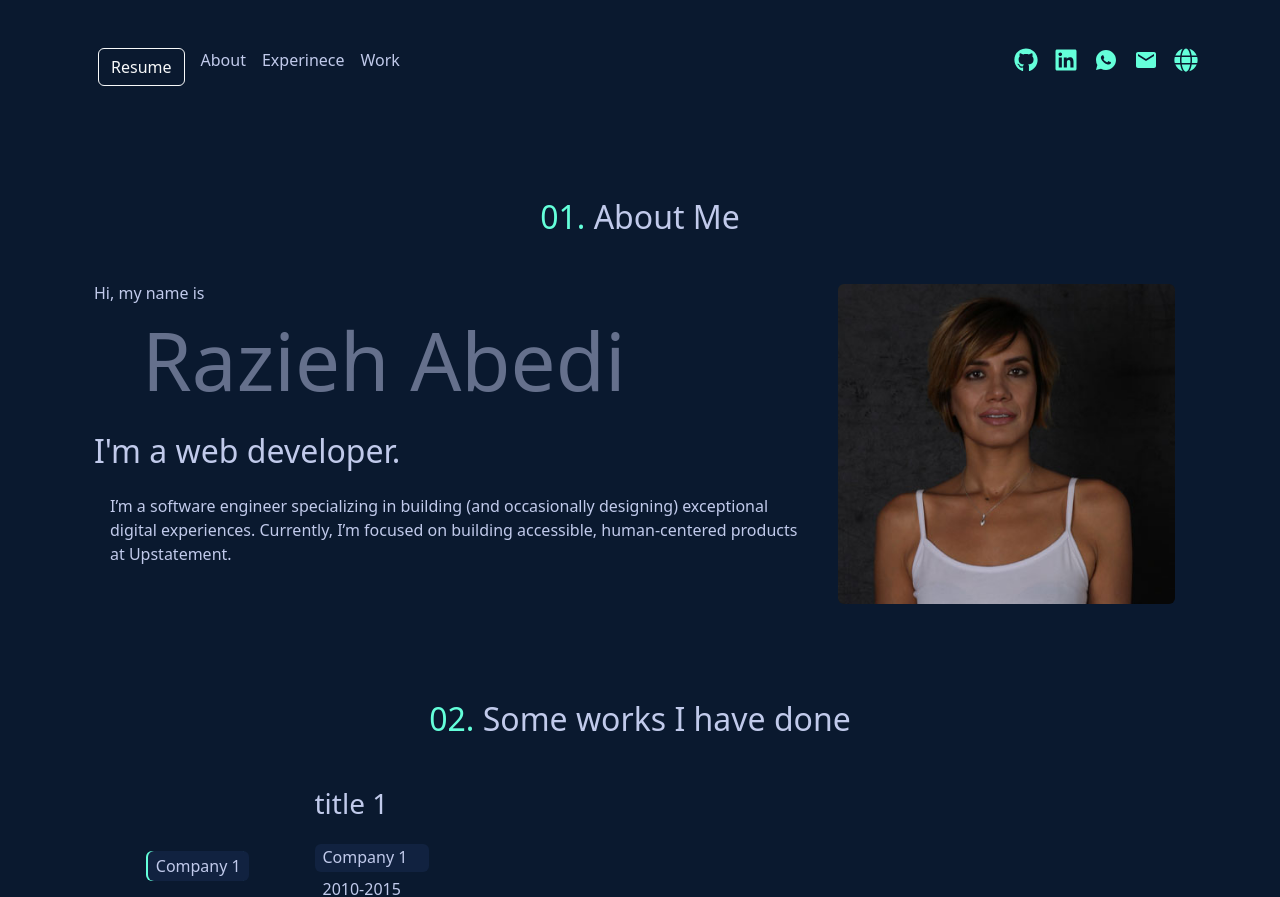
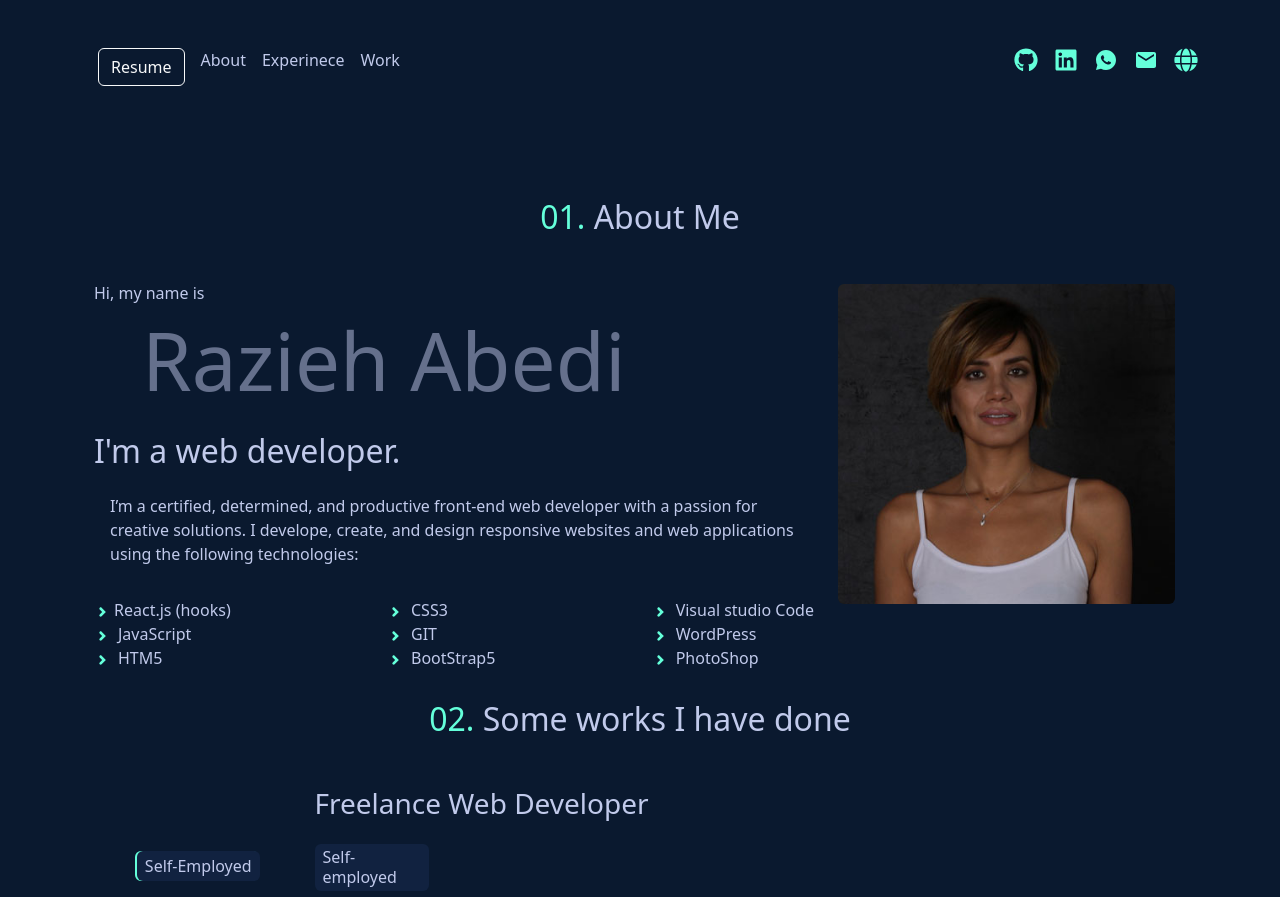
Before and after one commit to Razieh-Abedi/my-portfolio-app, a React (Create React App) app: page / in a window 1280 px wide. Shown: the top 897 px of the page. Built offline with nearby package versions, Linux system fonts and the light colour scheme.

Commit message:
modified the about section:

```diff
--- a/src/App.css
+++ b/src/App.css
@@ -97,7 +97,7 @@ h2 {
     width: 13% !important;
   }
   .jobIcon {
-    font-size: 2rem !important;
+    font-size: 1rem !important;
   }
   .jobInfo {
     width: 75%;
@@ -118,12 +118,11 @@ h2 {
 .jobIcon {
   color: #64ffda;
   /* font-size: 2.7rem !important; */
-  font-size: 5rem;
+  font-size: 1rem !important;
 }
 
 .companyBtn {
   background-color: #112240;
-  /* width: 13%; */
 }
 .jobInfo {
   width: 95%;
--- a/src/ExperienceData.js
+++ b/src/ExperienceData.js
@@ -1,14 +1,13 @@
 const ExperienceData = [
   {
     id: 1,
-      company: "Company 1",
-      dates: "2010-2015",
-      title: "title 1",
+    company: "Self-employed",
+    dates: "2021-2022",
+    title: "Freelance Web Developer",
     duties: [
-        "Lorem ipsum dolor sit amet, consectetur adipiscing elit, sed do eiusmod tempor incididunt ut labore et dolore magna aliqua. Ut enim ad minim veniam, quis nostrud exercitation ullamco laboris nisi ut aliquip ex ea commodo consequat. Duis aute irure dolor in reprehenderit in voluptate velit esse cillum dolore eu fugiat nulla pariatur. ",
-        "Lorem ipsum dolor sit amet, consectetur adipiscing elit, sed do eiusmod tempor incididunt ut labore et dolore magna aliqua. Ut enim ad minim veniam, quis nostrud exercitation ullamco laboris nisi ut aliquip ex ea commodo consequat. Duis aute irure dolor in reprehenderit in voluptate velit esse cillum dolore eu fugiat nulla pariatur.",
-        "Lorem ipsum dolor sit amet, consectetur adipiscing elit, sed do eiusmod tempor incididunt ut labore et dolore magna aliqua. Ut enim ad minim veniam, quis nostrud exercitation ullamco laboris nisi ut aliquip ex ea commodo consequat. Duis aute irure dolor in reprehenderit in voluptate velit esse cillum dolore eu fugiat nulla pariatur. ",
-
+      "Created a website for a hotel/restuarant company.",
+      "Created web mini applications using JavaScript,and React hooks.",
+      "Launced the front end of an education website. ",
     ],
   },
   {
@@ -20,7 +19,6 @@ const ExperienceData = [
       "Lorem ipsum dolor sit amet, consectetur adipiscing elit, sed do eiusmod tempor incididunt ut labore et dolore magna aliqua. Ut enim ad minim veniam, quis nostrud exercitation ullamco laboris nisi ut aliquip ex ea commodo consequat. Duis aute irure dolor in reprehenderit in voluptate velit esse cillum dolore eu fugiat nulla pariatur. ",
       "Lorem ipsum dolor sit amet, consectetur adipiscing elit, sed do eiusmod tempor incididunt ut labore et dolore magna aliqua. Ut enim ad minim veniam, quis nostrud exercitation ullamco laboris nisi ut aliquip ex ea commodo consequat. Duis aute irure dolor in reprehenderit in voluptate velit esse cillum dolore eu fugiat nulla pariatur.",
       "Lorem ipsum dolor sit amet, consectetur adipiscing elit, sed do eiusmod tempor incididunt ut labore et dolore magna aliqua. Ut enim ad minim veniam, quis nostrud exercitation ullamco laboris nisi ut aliquip ex ea commodo consequat. Duis aute irure dolor in reprehenderit in voluptate velit esse cillum dolore eu fugiat nulla pariatur. ",
-
     ],
   },
   {
@@ -32,7 +30,6 @@ const ExperienceData = [
       "Lorem ipsum dolor sit amet, consectetur adipiscing elit, sed do eiusmod tempor incididunt ut labore et dolore magna aliqua. Ut enim ad minim veniam, quis nostrud exercitation ullamco laboris nisi ut aliquip ex ea commodo consequat. Duis aute irure dolor in reprehenderit in voluptate velit esse cillum dolore eu fugiat nulla pariatur. ",
       "Lorem ipsum dolor sit amet, consectetur adipiscing elit, sed do eiusmod tempor incididunt ut labore et dolore magna aliqua. Ut enim ad minim veniam, quis nostrud exercitation ullamco laboris nisi ut aliquip ex ea commodo consequat. Duis aute irure dolor in reprehenderit in voluptate velit esse cillum dolore eu fugiat nulla pariatur.",
       "Lorem ipsum dolor sit amet, consectetur adipiscing elit, sed do eiusmod tempor incididunt ut labore et dolore magna aliqua. Ut enim ad minim veniam, quis nostrud exercitation ullamco laboris nisi ut aliquip ex ea commodo consequat. Duis aute irure dolor in reprehenderit in voluptate velit esse cillum dolore eu fugiat nulla pariatur. ",
-
     ],
   },
 ];
--- a/src/components/About.jsx
+++ b/src/components/About.jsx
@@ -1,9 +1,9 @@
 import React from "react";
 import profile from "../assets/images/profile-pic.jpg";
-
+import { TiChevronRight } from "react-icons/ti";
 function About() {
   return (
-    <section className="py-2 py-md-5" id="about">
+    <section className="py-2 py-md-5">
       <h2 className="text-center  mb-3 mb-md-5">
         <span className="number">01. </span>
         <span>About Me</span>
@@ -14,11 +14,66 @@ function About() {
             <h6>Hi, my name is</h6>
             <h1 className="ps-5 display-1">Razieh Abedi</h1>
             <h2 className="pt-3">I'm a web developer.</h2>
+
             <p className="p-3">
-              I’m a software engineer specializing in building (and occasionally
-              designing) exceptional digital experiences. Currently, I’m focused
-              on building accessible, human-centered products at Upstatement.
+              I’m a certified, determined, and productive front-end web
+              developer with a passion for creative solutions. I develope,
+              create, and design responsive websites and web applications using
+              the following technologies:
             </p>
+            <div className="d-flex justify-content-between">
+              <div>
+                <div>
+                  {" "}
+                  <TiChevronRight className="jobIcon me-1" />
+                  React.js (hooks)
+                </div>
+                <div>
+                  {" "}
+                  <TiChevronRight className="jobIcon me-2" />
+                  JavaScript
+                </div>
+                <div>
+                  {" "}
+                  <TiChevronRight className="jobIcon me-2" />
+                  HTM5
+                </div>
+              </div>
+              <div>
+                <div>
+                  {" "}
+                  <TiChevronRight className="jobIcon me-2" />
+                  CSS3
+                </div>
+                <div>
+                  {" "}
+                  <TiChevronRight className="jobIcon me-2" />
+                  GIT
+                </div>
+                <div>
+                  {" "}
+                  <TiChevronRight className="jobIcon me-2" />
+                  BootStrap5
+                </div>
+              </div>
+              <div>
+                <div>
+                  {" "}
+                  <TiChevronRight className="jobIcon me-2" />
+                  Visual studio Code
+                </div>
+                <div>
+                  {" "}
+                  <TiChevronRight className="jobIcon me-2" />
+                  WordPress
+                </div>
+                <div>
+                  {" "}
+                  <TiChevronRight className="jobIcon me-2" />
+                  PhotoShop
+                </div>
+              </div>
+            </div>
           </div>
           <div className="col col-12 col-md-4 about-col">
             <img src={profile} alt="Razi" className="h-100 rounded" />
```
Lines whose indentation alone changed are shown as unchanged.
